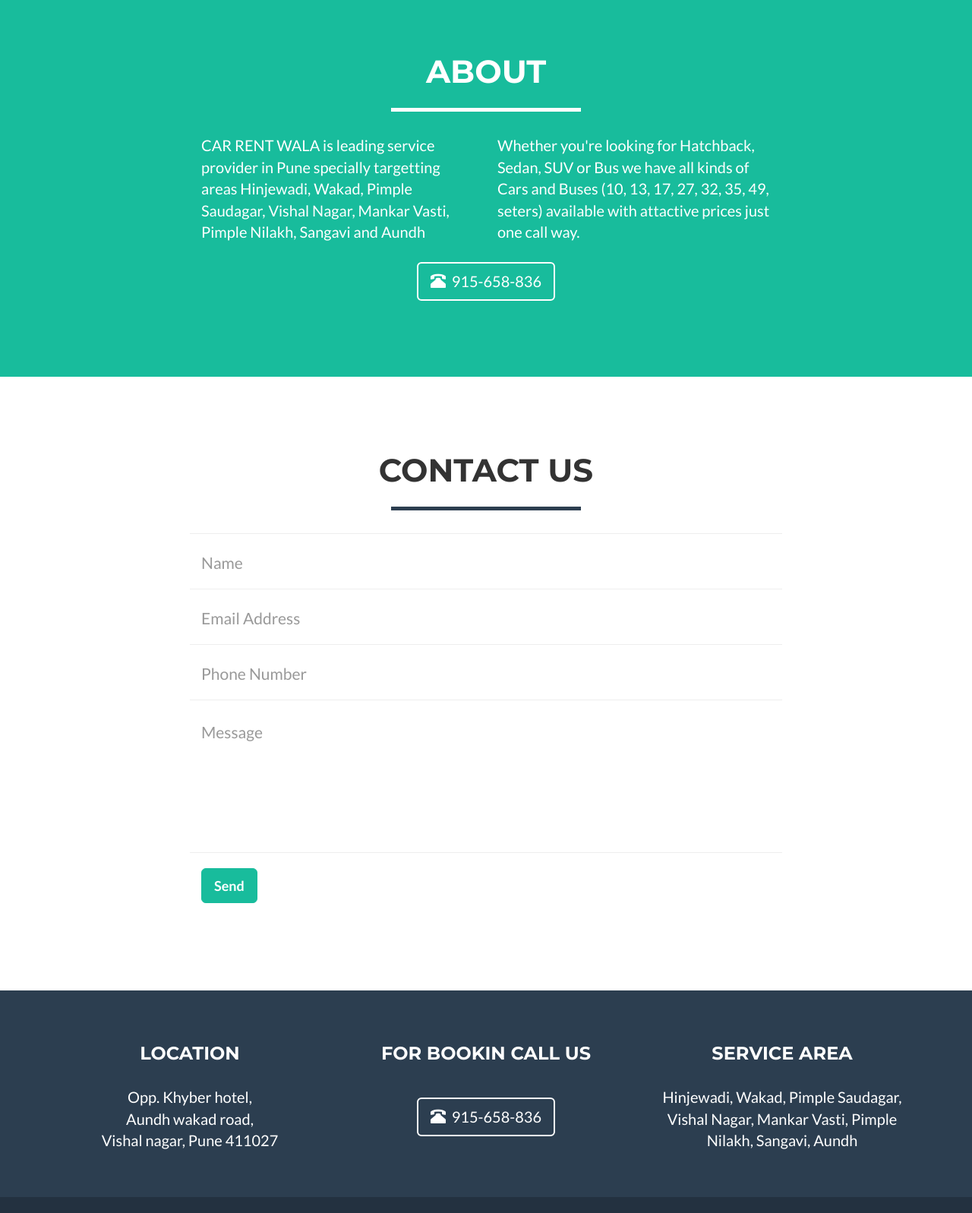
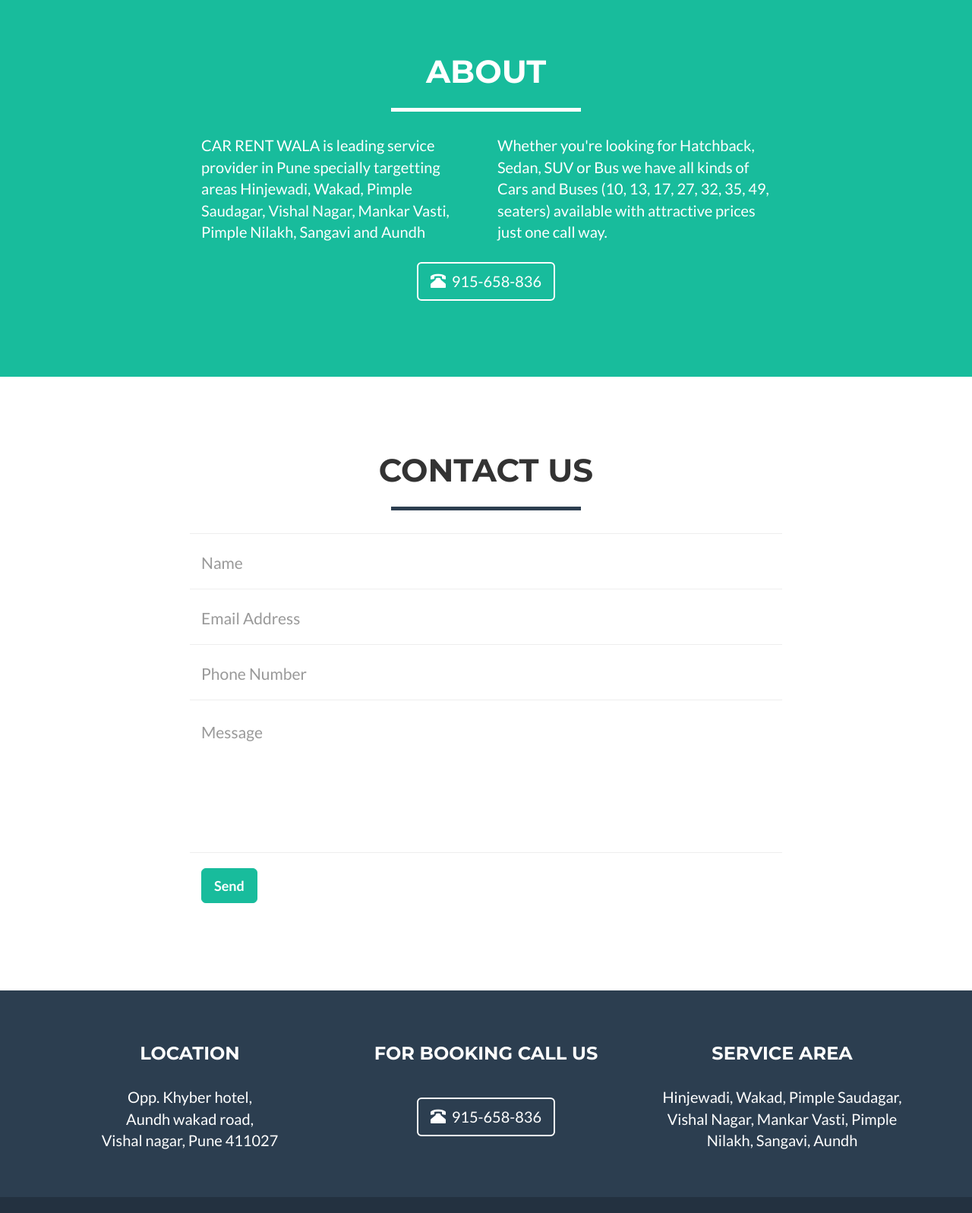
Before and after one commit to sonalsatpute/carrentalwala, a website: page index.html in a window 1280 px wide. Shown: the part 1498-3095 px from the top of the page at 76% size. Drawn offline with nearby package versions, Linux system fonts and the light colour scheme.

Commit message:
fix typo

```diff
--- a/index.html
+++ b/index.html
@@ -148,7 +148,7 @@
                     <p>CAR RENT WALA is leading service provider in Pune specially targetting areas Hinjewadi, Wakad, Pimple Saudagar, Vishal Nagar, Mankar Vasti, Pimple Nilakh, Sangavi and Aundh</p>
                 </div>
                 <div class="col-lg-4">
-                    <p>Whether you're looking for Hatchback, Sedan, SUV or Bus we have all kinds of Cars and Buses (10, 13, 17, 27, 32, 35, 49, seters) available with attactive prices just one call way. </p>
+                    <p>Whether you're looking for Hatchback, Sedan, SUV or Bus we have all kinds of Cars and Buses (10, 13, 17, 27, 32, 35, 49, seaters) available with attractive prices just one call way. </p>
                 </div>
                 <div class="col-lg-8 col-lg-offset-2 text-center">
                     <div class="btn btn-lg btn-outline">
@@ -226,7 +226,7 @@
                            <br>Vishal nagar, Pune 411027</p>
                     </div>
                     <div class="footer-col col-md-4">
-                        <h3>FOR BOOKIN CALL US</h3>
+                        <h3>FOR BOOKING CALL US</h3>
                         <div class="col-lg-8 col-lg-offset-2 text-center">
                             <div class="btn btn-lg btn-outline">
                                 <i class="glyphicon glyphicon-phone-alt"></i>&nbsp;&nbsp;915-658-836
```
